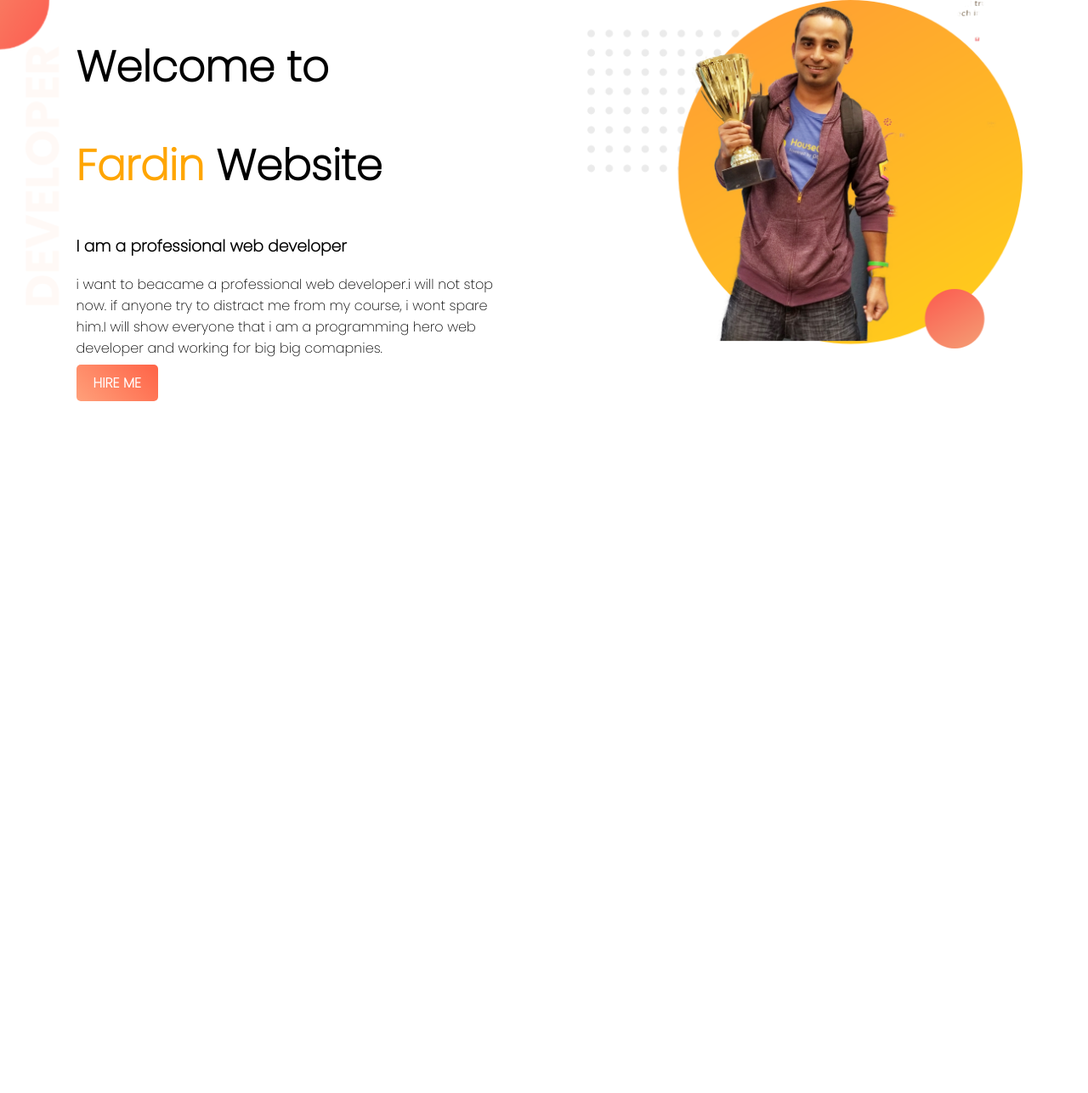
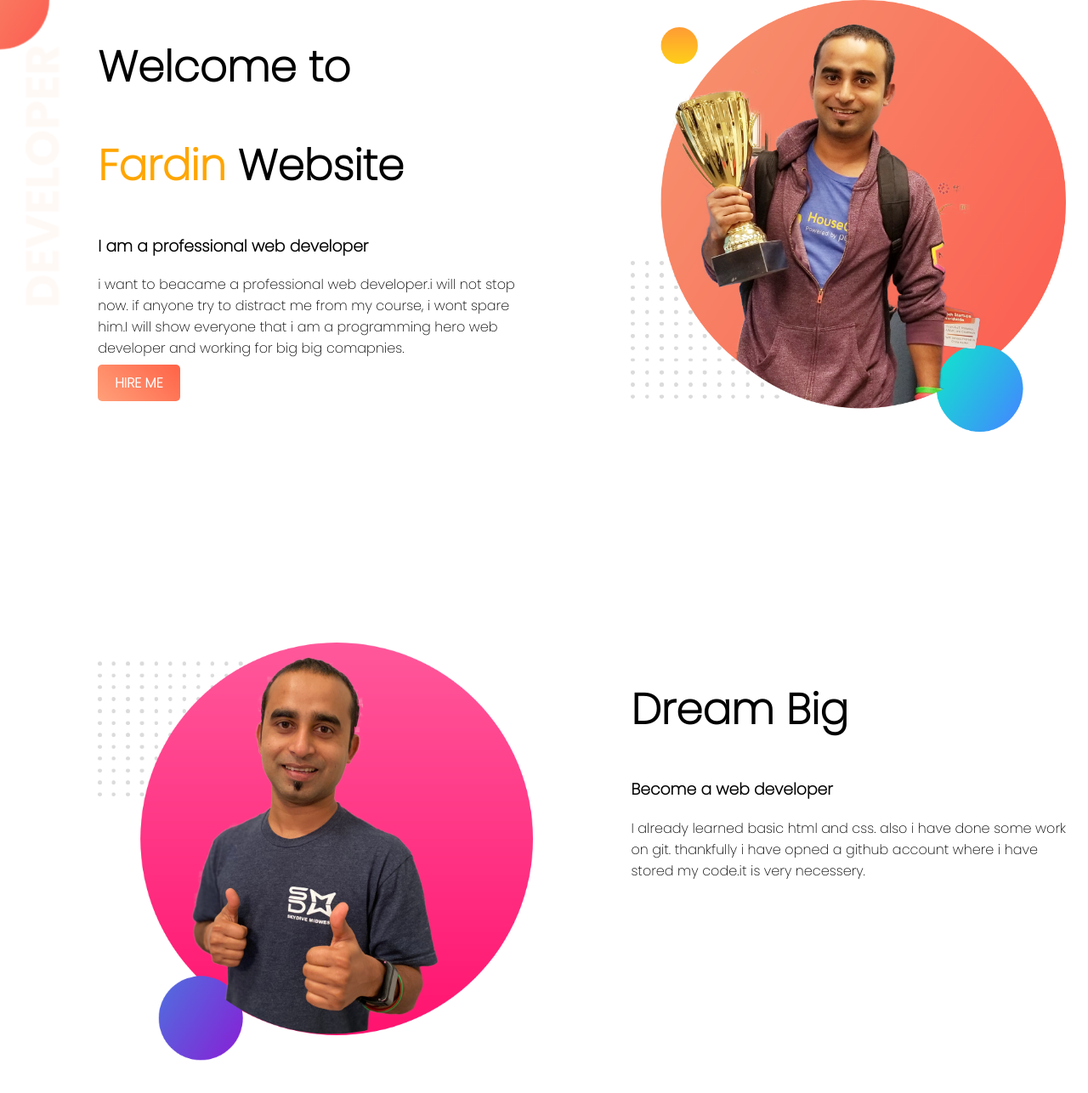
Before and after one commit to fardinrafatbd/web-portfolio, a plain HTML site: page index.html in a window 1280 px wide. Shown: the whole page at 85% size. Before the commit the page ends 800 px from the top, so only its background shows below. Drawn offline with Linux system fonts and the light colour scheme.

Commit message:
started to work on second section

```diff
--- a/index.html
+++ b/index.html
@@ -20,8 +20,19 @@
      <a class="link-button" target="_blank" href="https://www.linkedin.com/in/fardin-rafat-248390200/">HIRE ME</a>
     </div>
     <div class="half-width">
-        <img src="imeges/profile1.png" alt="">
+        <img src="imeges/jhankar.png" alt="">
     </div>
+  </section>
+  <section class="dream-area">
+    <div class="half-width">
+      <img src="imeges/jhankar2.png" alt="">
+    </div>
+    <div class="half-width">
+    <h1>Dream Big</h1>
+    <h3>Become a web developer</h3>
+    <p>I already learned basic html and css. also i have done some work on git. thankfully i have opned a github account where i have stored my code.it is very necessery.</p>
+    </div>
+
   </section>
 </body>
 </html>
--- a/style.css
+++ b/style.css
@@ -1,5 +1,8 @@
 h1{
   font-size: 50px;
+}
+h3{
+  font:bold;
 }
 
 body{
@@ -13,7 +16,7 @@ body{
 
   width: 40%;
   margin-left:5%;
-  padding-left: 2%;
+  padding-left: 4%;
   float: left;
 
 }
@@ -26,6 +29,7 @@ body{
 }
 section{
   height: 500px;
+  margin-bottom: 20%;
 }
 .link-button{
   text-decoration: none;
```
